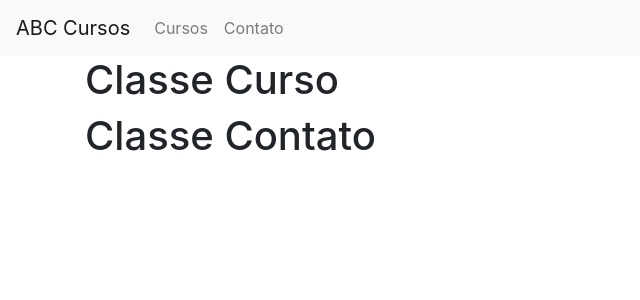
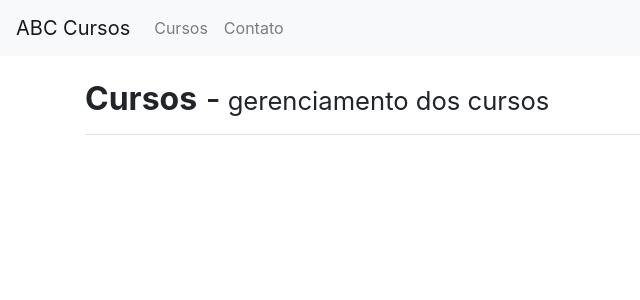
Before and after one commit to rafamazzucato/projeto-final-react, a React (Create React App) app in the folder site-cursos/: page /cursos in a window 1280 px wide. Shown: the top 300 px of the page, without its empty margins (0-640 px from the left). Built offline with nearby package versions, Linux system fonts and the light colour scheme.

Commit message:
inclusao das rotas no projeto do site

```diff
--- a/site-cursos/src/App.js
+++ b/site-cursos/src/App.js
@@ -6,16 +6,14 @@ import '../node_modules/popper.js/dist/umd/popper.min';
 import '../node_modules/bootstrap/dist/js/bootstrap.min';
 import '../node_modules/bootstrap/dist/css/bootstrap.css';
 
-import Cursos from './pages/cursos'
-import Contato from './pages/contato'
 import Menu from './components/menu'
+import Rotas from './rotas'
 
 function App() {
   return (
     <div>
       <Menu></Menu>
-      <Cursos></Cursos>
-      <Contato></Contato>
+      <Rotas/>
     </div>
   );
 }
--- /dev/null
+++ b/site-cursos/src/components/cabecalho/index.js
@@ -0,0 +1,12 @@
+import React from 'react'
+
+export default class Cabecalho extends React.Component{
+    render(){
+        return (
+            <header className="pb-2 mt-4 mb-2 border-bottom">
+                <h2><strong>{this.props.titulo}</strong> -
+                <small>&nbsp;{this.props.subtitulo}</small></h2>
+            </header>
+        )
+    }
+}
--- a/site-cursos/src/components/menu/index.js
+++ b/site-cursos/src/components/menu/index.js
@@ -1,13 +1,12 @@
 import React from 'react';
-//import { Link } from 'react-router-dom';
+import { Link } from 'react-router-dom';
 
 export default class Menu extends React.Component {
 
     render() {
         return (
             <nav className="navbar navbar-expand-lg navbar-light bg-light">
-                {/* <Link className="navbar-brand" to='/'>ABC Cursos</Link> */}
-                <a className="navbar-brand" href="#">ABC Cursos</a>
+                <Link className="navbar-brand" to='/'>ABC Cursos</Link>
                 <button className="navbar-toggler" type="button"
                     data-toggle="collapse"
                     data-target="#navbarContent"
@@ -21,13 +20,6 @@ export default class Menu extends React.Component {
                     <ul className="navbar-nav mr-auto">
 
                         <li className="nav-item">
-                            <a className="nav-link" href="#/cursos">Cursos</a>
-                        </li>
-                        <li className="nav-item">
-                            <a className="nav-link" href="#/contato">Contato</a>
-                        </li>
-
-                        {/* <li className="nav-item">
                             <Link className="nav-link" to='/cursos'>
                                 Cursos
                             </Link>
@@ -37,7 +29,7 @@ export default class Menu extends React.Component {
                             <Link className="nav-link" to='/contato'>
                                 Contato
                             </Link>
-                        </li> */}
+                        </li>
                     </ul>
                 </div>
             </nav>)
--- a/site-cursos/src/index.js
+++ b/site-cursos/src/index.js
@@ -1,9 +1,14 @@
 import React from 'react';
 import ReactDOM from 'react-dom';
+import {BrowserRouter}from 'react-router-dom';
 import App from './App';
 import * as serviceWorker from './serviceWorker';
 
-ReactDOM.render(<App />, document.getElementById('root'));
+ReactDOM.render(
+    <BrowserRouter>
+        <App />
+    </BrowserRouter>,
+document.getElementById('root'));
 
 // If you want your app to work offline and load faster, you can change
 // unregister() to register() below. Note this comes with some pitfalls.
--- a/site-cursos/src/pages/contato/index.js
+++ b/site-cursos/src/pages/contato/index.js
@@ -1,9 +1,10 @@
 import React, { Component } from 'react';
+import Cabecalho from '../../components/cabecalho'
 export default class Contato extends Component {
     render() {
         return (
             <div className="container">
-                <h1>Classe Contato</h1>
+                <Cabecalho titulo="Contato" subtitulo="envie seu contato" />
             </div>
         )
     }
--- a/site-cursos/src/pages/cursos/index.js
+++ b/site-cursos/src/pages/cursos/index.js
@@ -1,9 +1,10 @@
 import React, { Component } from 'react';
+import Cabecalho from '../../components/cabecalho'
 export default class Curso extends Component {
     render() {
         return (
             <div className="container">
-                <h1>Classe Curso</h1>
+                <Cabecalho titulo="Cursos" subtitulo="gerenciamento dos cursos" />
             </div>
         )
     }
--- /dev/null
+++ b/site-cursos/src/rotas/index.js
@@ -0,0 +1,17 @@
+import React, {Component} from 'react'
+import {Switch, Route} from 'react-router-dom'
+
+import Cursos from '../pages/cursos'
+import Contato from '../pages/contato'
+
+export default class Rotas extends Component{
+    render(){
+        return (
+            <Switch>
+                <Route path='/cursos' component={Cursos}></Route>
+                <Route path='/contato' component={Contato}></Route>
+                <Route path='*' component={Cursos}></Route>
+            </Switch>
+        )
+    }
+}
```
